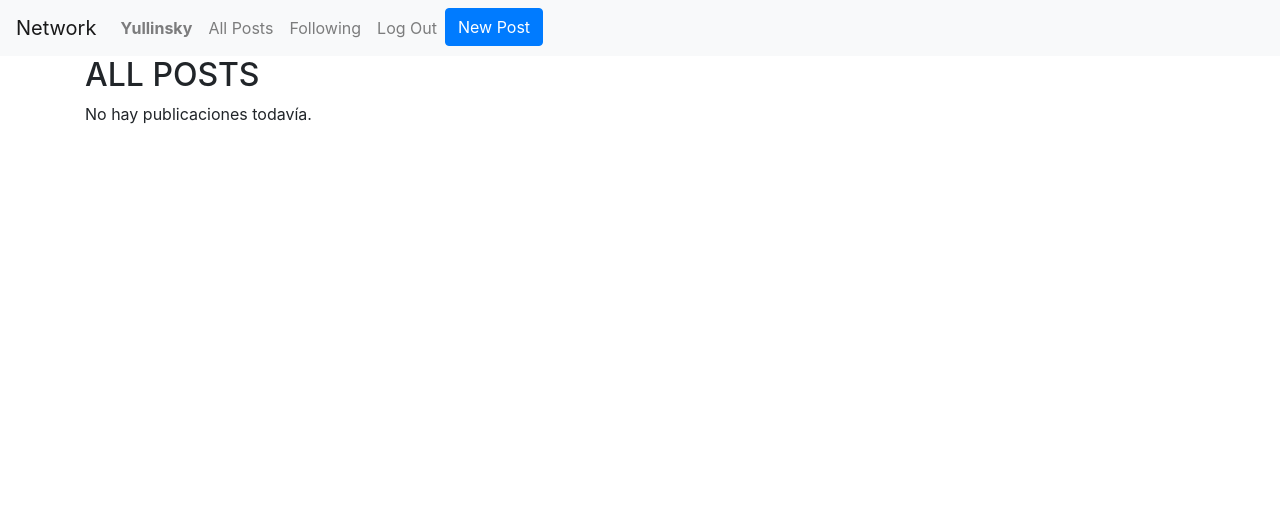
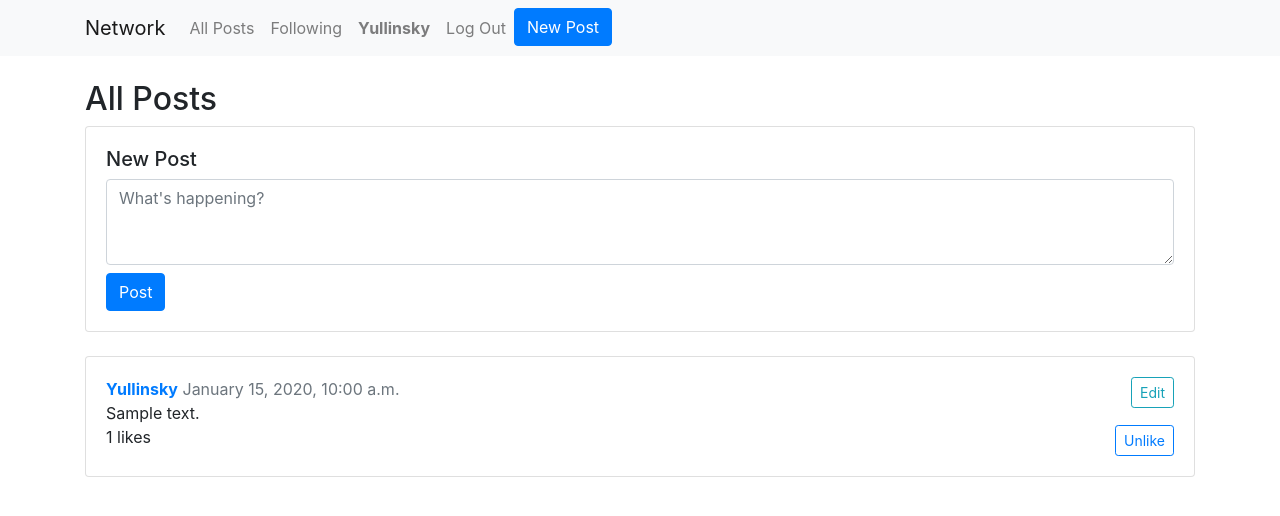
Before and after one commit to Yullinsky/project4, a Django app: page / in a window 1280 px wide. Shown: the top 516 px of the page. Run offline with Django 3.2, Linux system fonts and the light colour scheme; a user stored in the database is signed in; data comes from the database, SQL or seed files in the repository; tables that the repository leaves empty hold one stand-in row (values such as "Sample post"); some libraries are stand-ins or nearby versions.

Commit message:
Refactor post creation and following views; enhance templates for better user experience and add post editing functionality

```diff
--- a/network/templates/network/index.html
+++ b/network/templates/network/index.html
@@ -1,21 +1,19 @@
 {% extends "network/layout.html" %}
 
 {% block body %}
-<!--
-Aqui van a ir los posts
--->
-    <div class="container">
-        <h2>ALL POSTS</h2>
+    <h2>All Posts</h2>
 
-        {% for post in posts %}
-            <div class="card my-3 p-3 border">
-                <h5 class="card-title"><strong>{{ post.user.username }}</strong></h5>
-                <h6 class="card-subtitle mb-2 text-muted">{{ post.date_time }}</h6>
-                <p class="card-text">{{ post.body }}</p>
-                <p class="text-primary">Likes: 0</p>
+    {% if user.is_authenticated %}
+        <div class="card mb-4">
+            <div class="card-body">
+                <h5>New Post</h5>
+                <form action="{% url 'create' %}" method="POST">
+                    {% csrf_token %}
+                    <textarea name="body" class="form-control" rows="3" placeholder="What's happening?" maxlength="640" required></textarea>
+                    <button type="submit" class="btn btn-primary mt-2">Post</button>
+                </form>
             </div>
-        {% empty %}
-            <p> No hay publicaciones todavía.</p>
-        {% endfor %}
-    </div>
+        </div>
+    {% endif %}
+    {% include "network/posts_list.html" %}
 {% endblock %}
--- a/network/templates/network/layout.html
+++ b/network/templates/network/layout.html
@@ -6,44 +6,38 @@
         <title>{% block title %}Social Network{% endblock %}</title>
         <link rel="stylesheet" href="https://stackpath.bootstrapcdn.com/bootstrap/4.4.1/css/bootstrap.min.css" integrity="sha384-Vkoo8x4CGsO3+Hhxv8T/Q5PaXtkKtu6ug5TOeNV6gBiFeWPGFN9MuhOf23Q9Ifjh" crossorigin="anonymous">
         <link href="{% static 'network/styles.css' %}" rel="stylesheet">
+
+        <script>
+            const csrftoken = '{{ csrf_token }}';
+        </script>
     </head>
     <body>
         <nav class="navbar navbar-expand-lg navbar-light bg-light">
-            <a class="navbar-brand" href="#">Network</a>
-
-            <div>
+            <div class="container">
+                <a class="navbar-brand" href="{% url 'index' %}">Network</a>
+                <button class="navbar-toggler" type="button" data-bs-toggle="collapse" data-bs-target="#navbarNav">
+                    <span class="navbar-toggler-icon"></span>
+                </button>
+                <div class="collapse navbar-collapse" id="navbarNav">
                     <ul class="navbar-nav mr-auto">
                         {% if user.is_authenticated %}
-                    <li class="nav-item">
-                        <a class="nav-link" href="#"><strong>{{ user.username }}</strong></a>
-                    </li>
-                {% endif %}
-                <li class="nav-item">
-                  <a class="nav-link" href="{% url 'index' %}">All Posts</a>
-                </li>
-                {% if user.is_authenticated %}
-                    <li class="nav-item">
-                        <a class="nav-link" href="#">Following</a>
-                    </li>
-                    <li class="nav-item">
-                        <a class="nav-link" href="{% url 'logout' %}">Log Out</a>
-                    </li>
-                    <li class="nav-item">
-                        <a id="new-post" class="btn btn-primary" href="{% url 'create' %}">New Post</a>
-                    </li>
+                            <li class="nav-item"><a class="nav-link" href="{% url 'index' %}">All Posts</a></li>
+                            <li class="nav-item"><a class="nav-link" href="{% url 'following' %}">Following</a></li>
+                            <li class="nav-item"><a class="nav-link" href="{% url 'profile' user.username %}">
+                                <strong>{{ user.username }}</strong>
+                            </a></li>
+                            <li class="nav-item"><a class="nav-link" href="{% url 'logout' %}">Log Out</a></li>
+                            <li class="nav-item"><a id="new-post" class="btn btn-primary" href="{% url 'create' %}">New Post</a></li>
                         {% else %}
-                    <li class="nav-item">
-                        <a class="nav-link" href="{% url 'login' %}">Log In</a>
-                    </li>
-                    <li class="nav-item">
-                        <a class="nav-link" href="{% url 'register' %}">Register</a>
-                    </li>
+                            <li class="nav-item"><a class="nav-link" href="{% url 'login' %}">Log In</a></li>
+                            <li class="nav-item"><a class="nav-link" href="{% url 'register' %}">Register</a></li>
                         {% endif %}
                     </ul>
                 </div>
+            </div>
         </nav>
 
-        <div class="body">
+        <div class="container mt-4">
             {% block body %}
             {% endblock %}
         </div>
--- /dev/null
+++ b/network/templates/network/posts_list.html
@@ -0,0 +1,131 @@
+{% for post in page_obj %}
+    <div class="post card mb-4" id="post-{{  post.id  }}">
+        <div class="card-body">
+            <div class="post-header">
+                <a href="{% url 'profile' post.user.username %}"><strong>{{  post.user.username  }}</strong><a>
+                <span class="text-muted" id="timestamp-{{ post.id }}"> {{ post.date_time|date:"F j, Y, g:i a" }}</span>
+                {% if user == post.user %}
+                    <button onclick="editPost({{ post.id }})" id="edit-btn-{{ post.id }}" class="btn btn-sm btn-outline-info float-right"> Edit </button>
+                {% endif %}
+            </div>
+
+            <div class="post-body" id="content-{{ post.id }}">{{ post.body|linebreaksbr }}</div>
+
+            <div class="post-footer">
+                <span id="likes-count-{{  post.id  }}">{{ post.total_likes }} likes</span>
+
+                {% if user.is_authenticated %}
+                    <button onclick="toggleLike({{  post.id  }})" id="like-btn-{{  post.id  }}" class="btn btn-sm btn-outline-primary float-right">
+                        {% if user in post.likes.all %}
+                            Unlike
+                        {% else %}
+                            Like
+                        {% endif %}
+                    </button>
+                {% endif %}
+            </div>
+        </div>
+    </div>
+{% empty %}
+    <p>No posts yet. Be the first to post!</p>
+{% endfor %}
+
+<script>
+    function toggleLike(postId){
+        fetch(`/like/${postId}`, {
+            method: 'POST',
+            headers: {
+                'X-CSRFToken': csrftoken,
+                'Content-Type': 'application/json'
+            }
+        })
+        .then(response => {
+            if(!response.ok){
+                throw new Error('Network response was not ok');
+            }
+            return response.json();
+        })
+        .then(data => {
+            document.getElementById(`likes-count-${postId}`).textContent = data.likes;
+
+            const btn = document.getElementById(`like-btn-${postId}`);
+            btn.textContent = data.liked ? 'Unlike' : 'Like';
+        })
+
+        .catch(error => {
+            console.error('Error:', error);
+        });
+    }
+
+    function editPost(postId){
+        const contentDiv = document.getElementById(`content-${postId}`);
+        const currentContent = contentDiv.textContent.trim();
+
+        contentDiv.innerHTML = `
+            <textarea id="edit-textarea-${postId}" class="form-control" rows="3"> ${currentContent}</textarea>
+            <div class="mt-2">
+                <button onclick="savePost(${postId}) class="btn btn-success btn-sm">Save</button>
+                <button onclick="cancelEdit(${postId})" class="btn btn-secondary btn-sm">Cancel</button>
+            </div>
+        `;
+
+        const editBtn = document.getElementById(`edit-btn-${postId}`);
+        if(editBtn){
+            editBtn.style.display = 'none';
+        }
+    }
+
+    function savePost(postId){
+        const textarea = document.getElementById(`edit-textarea-${postId}`);
+        const newContent = textarea.value.trim();
+
+        if(!newContent){
+            alert('Post cannot be empty');
+            return;
+        }
+
+        .fetch(`/edit/${postId}`, {
+            method: 'PUT',
+            headers: {
+                'X-CSRFToken': csrftoken,
+                'Content-Type': 'application/json'
+            },
+            body: JSON.stringify({ content: newContent })
+        })
+
+        .then(response => {
+            if(!response.ok){
+                throw new Error('Network response was not ok');
+            }
+            return response.json();
+        })
+
+        .then(data => {
+            if (data.success){
+                const contentDiv = document.getElementById(`content-${postId}`);
+                contentDiv.textContent = data.content;
+
+                if(data.timestamp){
+                    document.getElementById(`timestamp-${postId}`).textContent = data.timestamp;
+                }
+
+                const editBtn = document.getElementById(`edit-btn-${postId}`);
+                if(editBtn){
+                    editBtn.style.display = 'inline-block';
+                }
+            } else {
+                alert(data.error || 'Error saving post');
+            }
+        })
+
+        .catch(error => {
+            console.error('Error', error);
+            alert('An error occurred while saving');
+        });
+    }
+
+    function cancelEdit(postId){
+        const contentDiv = document.getElementById(`content-${postId}`);
+        location.reload();
+    }
+</script>
--- a/network/urls.py
+++ b/network/urls.py
@@ -12,7 +12,7 @@ urlpatterns = [
 
     # Posts
     path("create", views.create_post, name="create"),
-    path("all_posts", views.all_posts, name="all_posts"),
+    path("all_posts", views.index, name="all_posts"),
     path("following", views.following, name="following"),
 
     # Perfil
--- a/network/views.py
+++ b/network/views.py
@@ -85,10 +85,6 @@ def create_post(request):
 
         return HttpResponseRedirect(reverse("index"))
     return render(request, "network/create.html")
-
-def all_posts(request):
-    page_obj = paginate(request, Post.objects.all().order_by('-date_time'))
-    return render(request, "network/all_posts.html", {"page_obj": page_obj})
 
 @login_required
 def following(request):
```
Also changed, not shown: network/templates/network/create.html (+15 -7 lines), network/templates/network/following.html (added, +11 -0 lines), network/templates/network/profile.html (+44 -62 lines). Lines whose indentation alone changed are shown as unchanged.
